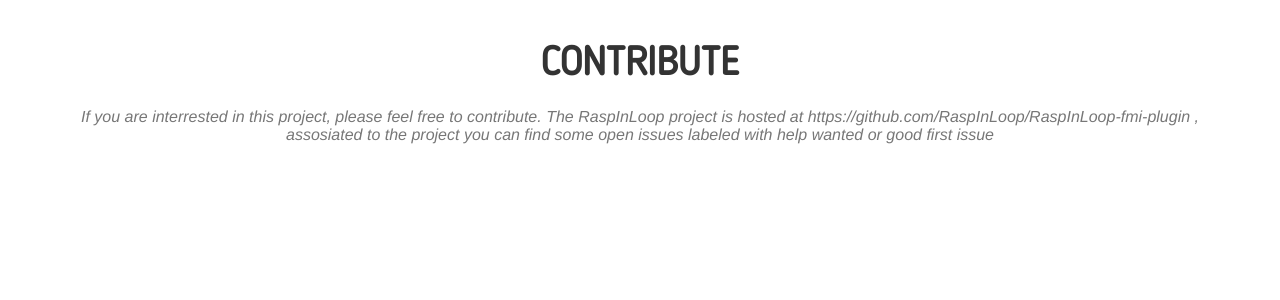
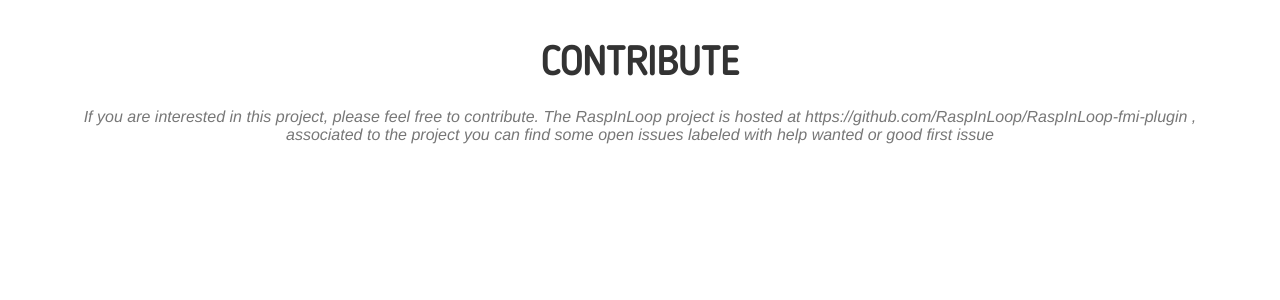
Before and after one commit to RaspInLoop/raspInLoop.github.io, a Jekyll site: the page built from _posts/2016-04-05-example-BlinkGpioExample.md, in a window 1280 px wide and 900 px high, scrolled down 3127 px. Shown: the part 492-792 px from the top of the window. Built offline with Jekyll 4.4.1, drawn with Linux system fonts in a browser that asks for light colours; some web fonts are replaced; some of the changed text lies outside the part shown.

Commit message:
fixed typos

```diff
--- a/_includes/contribute.html
+++ b/_includes/contribute.html
@@ -3,7 +3,7 @@
             <div class="row">
                 <div class="col-lg-12 text-center">
                     <h2 class="section-heading">Contribute</h2>
-                    <h3 class="section-subheading text-muted">If you are interrested in this project, please feel free to contribute. The RaspInLoop project is hosted at https://github.com/RaspInLoop/RaspInLoop-fmi-plugin , assosiated to the project you can find some open issues labeled with help wanted or good first issue</h3>
+                    <h3 class="section-subheading text-muted">If you are interested in this project, please feel free to contribute. The RaspInLoop project is hosted at https://github.com/RaspInLoop/RaspInLoop-fmi-plugin , associated to the project you can find some open issues labeled with help wanted or good first issue</h3>
                 </div>
             </div>
         </div>
--- a/_includes/flavour.html
+++ b/_includes/flavour.html
@@ -25,7 +25,7 @@
                         <i class="fa fa-cubes fa-stack-1x fa-inverse"></i>
                     </span>
                     <h4 class="service-heading">Eclipse Plugin</h4>
-                    <p class="text-muted">Debug your Pi4j application direclty from eclipse while your simulation is running. Hardware configuration is also available from eclispe.</p>
+                    <p class="text-muted">Debug your Pi4j application directly from eclipse while your simulation is running. Hardware configuration is also available from eclipse.</p>
                     </a>
                 </div>
                 <div class="col-md-4">
@@ -35,7 +35,7 @@
                         <i class="fa fa-cubes fa-stack-1x fa-inverse"></i>
                     </span>
                     <h4 class="service-heading">InetlliJ IDEA Plugin</h4>
-                    <p class="text-muted">Comming soon...</p>
+                    <p class="text-muted">Coming soon...</p>
                   </a>
                 </div>
             </div>
```
Also changed, not shown: _posts/2015-01-28-example-BlinkGpioExample.md (+2 -2 lines), _posts/2016-04-05-example-BlinkGpioExample.md (+6 -6 lines), _posts/2016-04-05-standalone-blinkgpioexample.md (+4 -4 lines), _posts/2017-03-20-using-co-simulation-with-fmu-and-scilab-xcos.md (+2 -2 lines).
